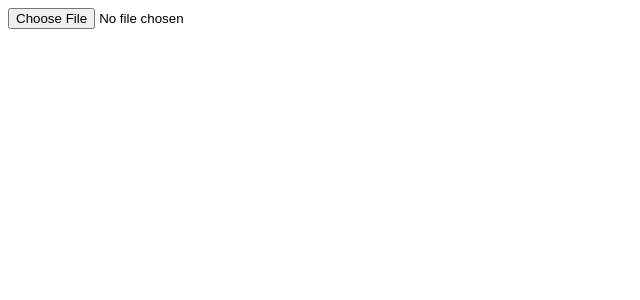
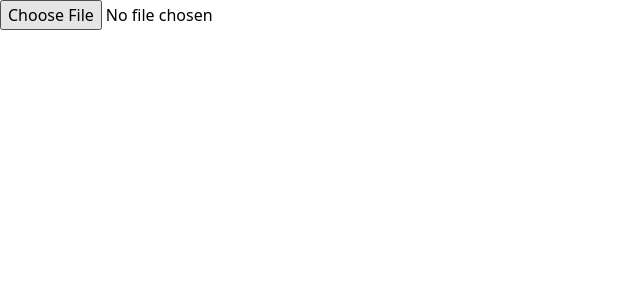
Before and after one commit to jose-web/stardew-resume, an Angular app: page / in a window 1280 px wide. Shown: the top 300 px of the page, without its empty margins (0-640 px from the left). Built offline with nearby package versions, Linux system fonts and the light colour scheme.

Commit message:
Tailwind added

```diff
--- a/package.json
+++ b/package.json
@@ -27,12 +27,15 @@
     "@angular/cli": "^17.1.0",
     "@angular/compiler-cli": "^17.1.0",
     "@types/jasmine": "~5.1.0",
+    "autoprefixer": "^10.4.18",
     "jasmine-core": "~5.1.0",
     "karma": "~6.4.0",
     "karma-chrome-launcher": "~3.2.0",
     "karma-coverage": "~2.2.0",
     "karma-jasmine": "~5.1.0",
     "karma-jasmine-html-reporter": "~2.1.0",
+    "postcss": "^8.4.35",
+    "tailwindcss": "^3.4.1",
     "typescript": "~5.3.2"
   }
 }
--- a/src/styles.scss
+++ b/src/styles.scss
@@ -1 +1,3 @@
-/* You can add global styles to this file, and also import other style files */
+@tailwind base;
+@tailwind components;
+@tailwind utilities;
--- /dev/null
+++ b/tailwind.config.js
@@ -0,0 +1,10 @@
+/** @type {import('tailwindcss').Config} */
+module.exports = {
+  content: [
+    "./src/**/*.{html,ts}",
+  ],
+  theme: {
+    extend: {},
+  },
+  plugins: [],
+}
```
Also changed, not shown: 1 other file (tests, documents, lock files or other folders).
